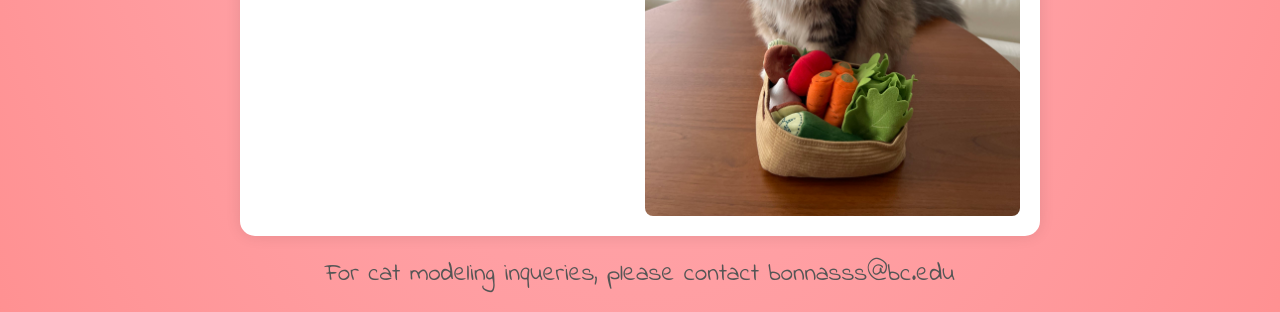
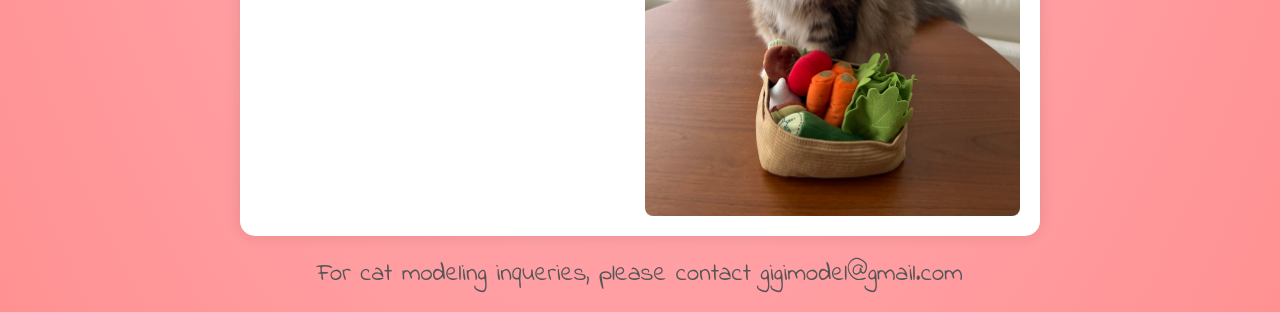
Before and after one commit to jfannypack/jfannypack.github.io, a plain HTML site: page index.html in a window 1280 px wide. Shown: the part 2806-3118 px from the top of the page. Drawn offline with Linux system fonts and the light colour scheme.

Commit message:
Update index.html

```diff
--- a/index.html
+++ b/index.html
@@ -39,7 +39,7 @@
       </div>
     </div>
     <div class="contact-me">
-      <p>For cat modeling inqueries, please contact bonnasss@bc.edu</p>
+      <p>For cat modeling inqueries, please contact gigimodel@gmail.com</p>
     </div>
 
     <script src="script.js"></script>
```
